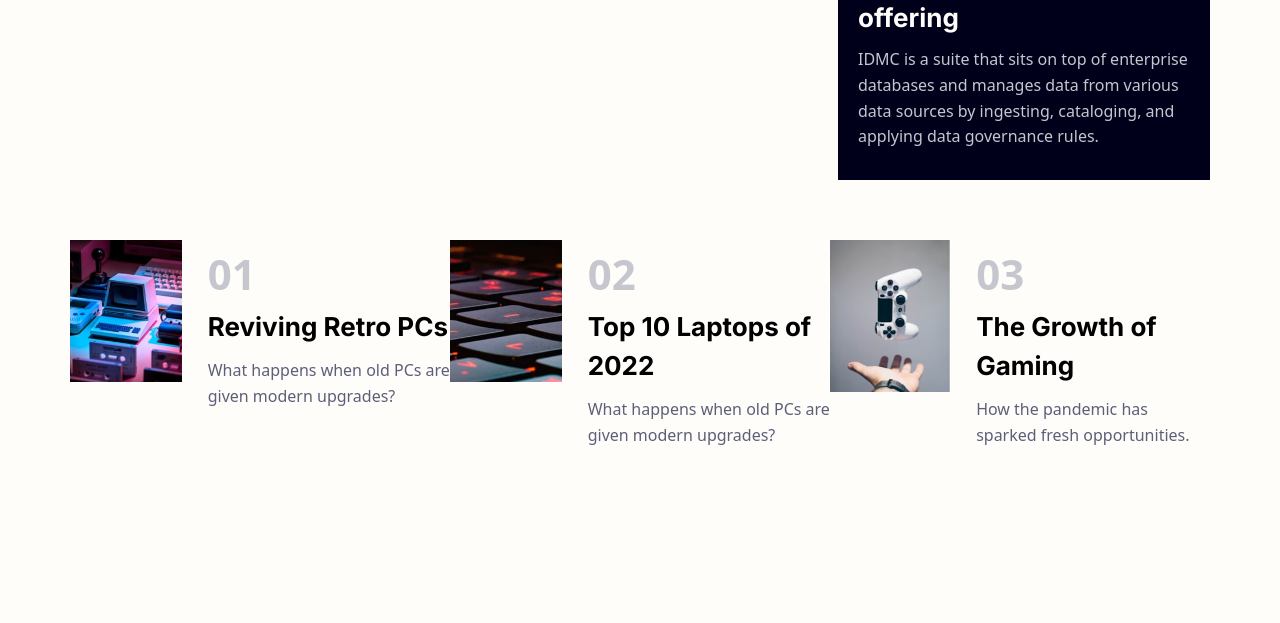
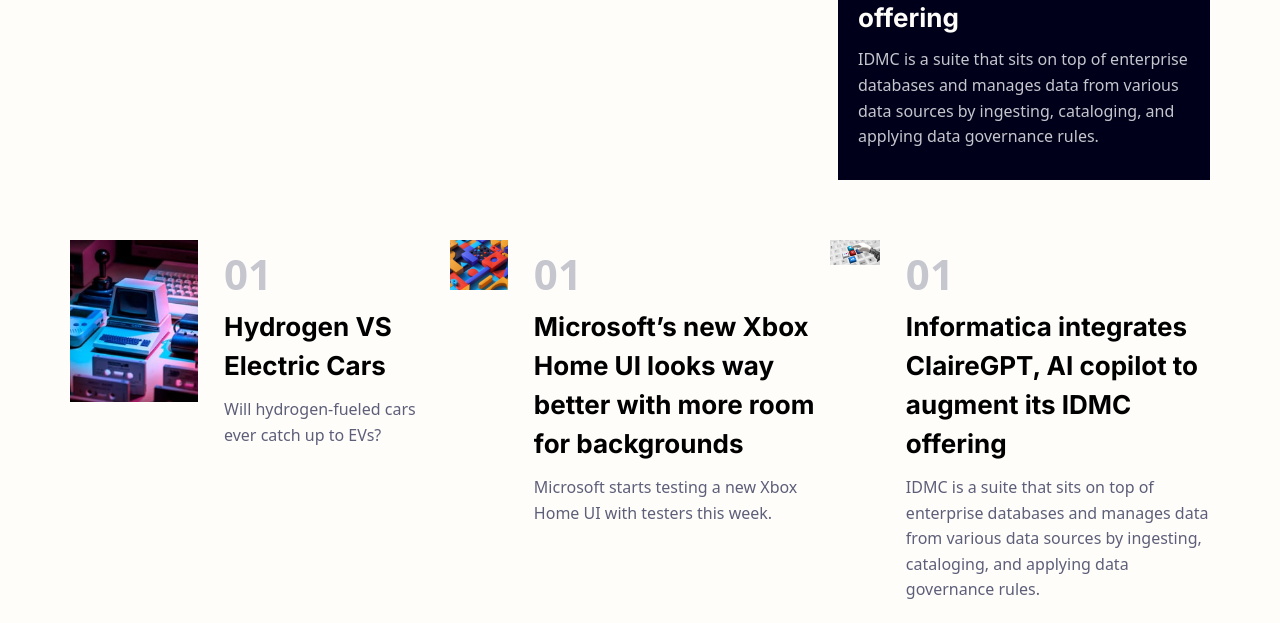
Before and after one commit to THSPSS/news, a Django app: page / in a window 1280 px wide. Shown: the part 838-1461 px from the top of the page. Before the commit the page ends 1283 px from the top, so only its background shows below. Run offline with Django 4.2, Linux system fonts and the light colour scheme; data comes from the database, SQL or seed files in the repository; both versions use the stored data as it was after the commit; some libraries are stand-ins or nearby versions.

Commit message:
-update trend section add viewCount to model

```diff
--- a/news/core/templates/core/index.html
+++ b/news/core/templates/core/index.html
@@ -74,28 +74,30 @@
 <section class="section popular" aria-labelledby="popular-label">
     <div class="container">
 
+      <!--planning to replace listings to trend listings-->
+
       <ul class="grid-list">
-
+        {% for listing in listings|slice:":3"  %}
         <li>
 
           <div class="popular-card">
             <figure class="card-img img-holder" style="--width:200;--height:254">
-              <img src="{% static 'assets/images/image-retro-pcs.jpg' %}" width="200" height="254" loading="lazy" alt="image-retro-pcs">
+              <img src="{{ listing.image.url }}" width="200" height="254" loading="lazy" alt="image-retro-pcs">
             </figure>
 
             <div>
               <p class="card-subtitle">01</p>
-              <h3 class="h3 card-title">Reviving Retro PCs</h3>
+              <a href="/listings/{{ listing.id }}/"><h3 class="h3 card-title">{{listing.title}}</h3></a>
 
               <p class="card-subtext">
-                What happens when old PCs are given modern upgrades?
+                {{listing.subtitle}}
               </p>
             </div>
           </div>
 
         </li>
-
-        <li>
+        {% endfor %}
+        <!-- <li>
 
           <div class="popular-card">
             <figure class="card-img img-holder" style="--width:200;--height:254">
@@ -131,7 +133,7 @@
             </div>
           </div>
 
-        </li>
+        </li> -->
 
       </ul>
 
--- a/news/core/templates/listing.html
+++ b/news/core/templates/listing.html
@@ -6,6 +6,7 @@
 <div class="px-3 py-40 bg-gray-100 rounded-sm">
     <h3 class="text-3xl text-gray-900">{{listing.title}}</h3>
     <p class="text-gray-900 text-sm">{{ listing.date }} || <span>{{ listing.author}}</span></p>
+    <p class="text-gray-900 text-sm">view : {{ listing.viewCount}}</span>
     <img src="{{ listing.image.url }}" alt="img">
     <p class="text-gray-600">{{ listing.content}}</p>
 
--- a/news/core/views.py
+++ b/news/core/views.py
@@ -9,5 +9,14 @@
     }
     return render(request, 'core/index.html', context)
 
+#making trend list function
+# using order_by()method
+def trend_list(request):
+    trend_lists = Listing.objects.all().order_by('-viewCount')
+    context = {
+        'trend_lists':trend_lists,
+    }
+    return render(request,'core/index.html',context)
+
 def contact(request):
     return render(request, 'core/contact.html')
--- a/news/listings/models.py
+++ b/news/listings/models.py
@@ -18,6 +18,13 @@
     content = models.CharField(max_length=300)
     # picture is quiet complicate to decide now so i leave it as comment
     image = models.ImageField()
+    viewCount = models.IntegerField(default=0,editable=False)# Upon creation the views will be 0
 
     def __str__(self):
         return self.title
+
+
+     # An alternative to use to update the view count
+    def update_views(self, *args, **kwargs):
+         self.viewCount = self.viewCount + 1
+         super(Listing, self).save(*args, **kwargs)
--- a/news/news/urls.py
+++ b/news/news/urls.py
@@ -3,7 +3,7 @@
 from django.conf.urls.static import static
 from django.urls import path
 
-from core.views import index , contact
+from core.views import index , trend_list , contact
 from listings.views import (
     listing_list ,
     listing_retrieve ,
@@ -13,6 +13,7 @@
 )
 urlpatterns = [
     path('', index , name='index'),
+    path('', trend_list , name='index'),
     path('contact/', contact , name='contact'),
     path('admin/', admin.site.urls),
     path('listings/', listing_list),
```
Also changed, not shown: news/listings/admin.py (+11 -0 lines), news/listings/views.py (+10 -1 lines), news/db.sqlite3, news/listings/migrations/0004_listing_viewcount.py (added), news/listings/migrations/0005_alter_listing_viewcount.py (added).
